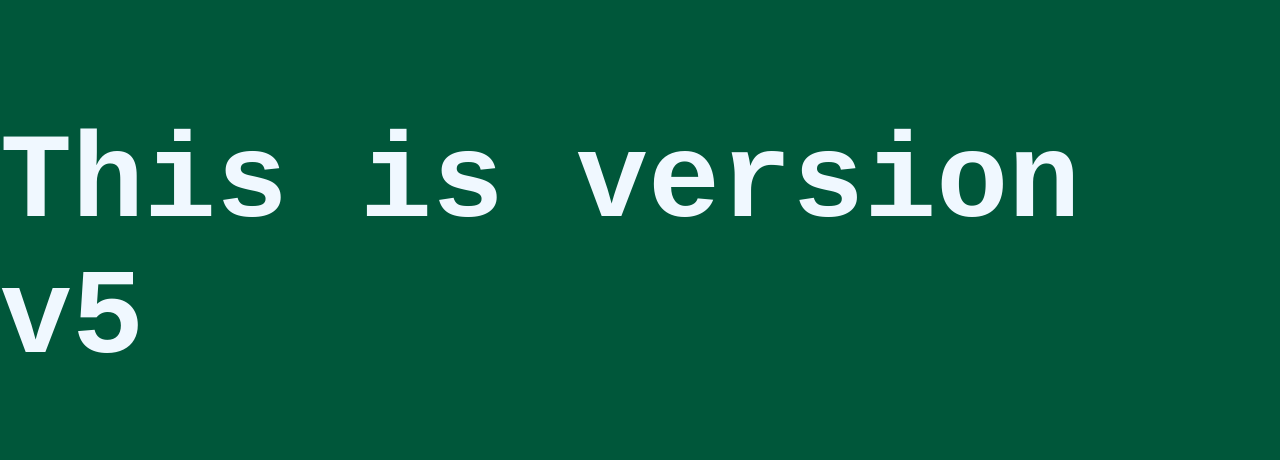
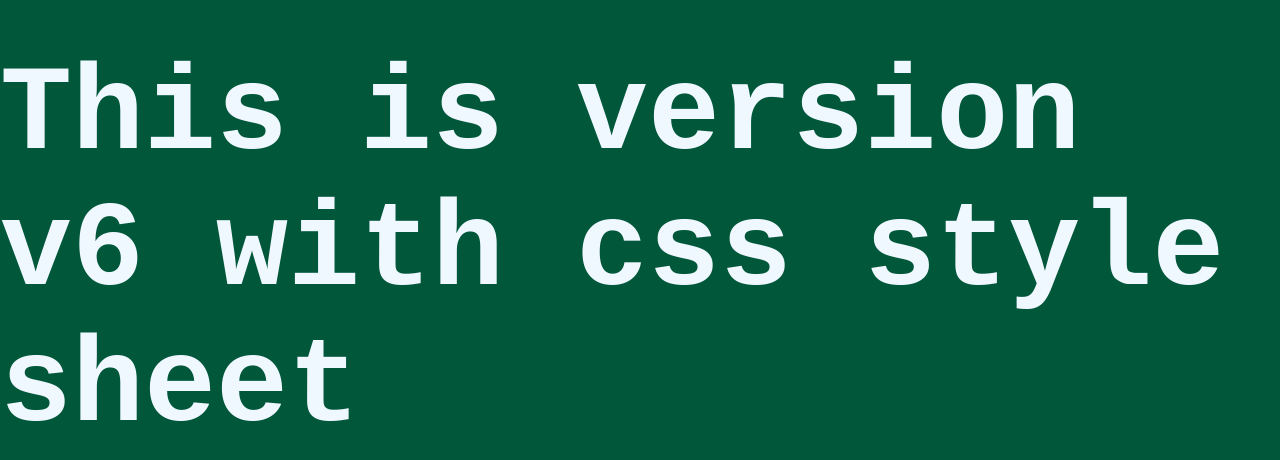
Before and after one commit to PawanSahu1/myrepo, a plain HTML site: page index.html in a window 1280 px wide. Shown: the part 148-608 px from the top of the page. Drawn offline with Linux system fonts and the light colour scheme.

Commit message:
The Design Part

```diff
--- a/index.html
+++ b/index.html
@@ -9,6 +9,6 @@
 
 </head>
 <body>
-    <h2>This is version v5</h2>
+    <h2>This is version v6 with css style sheet</h2>
 </body>
 </html>
```
